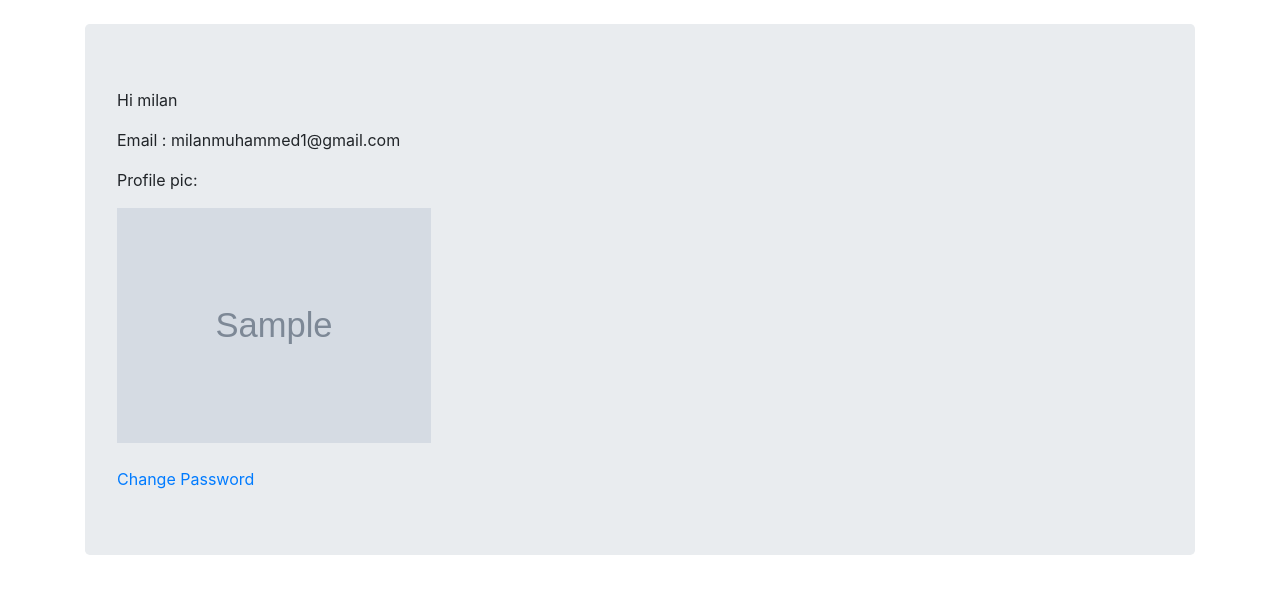
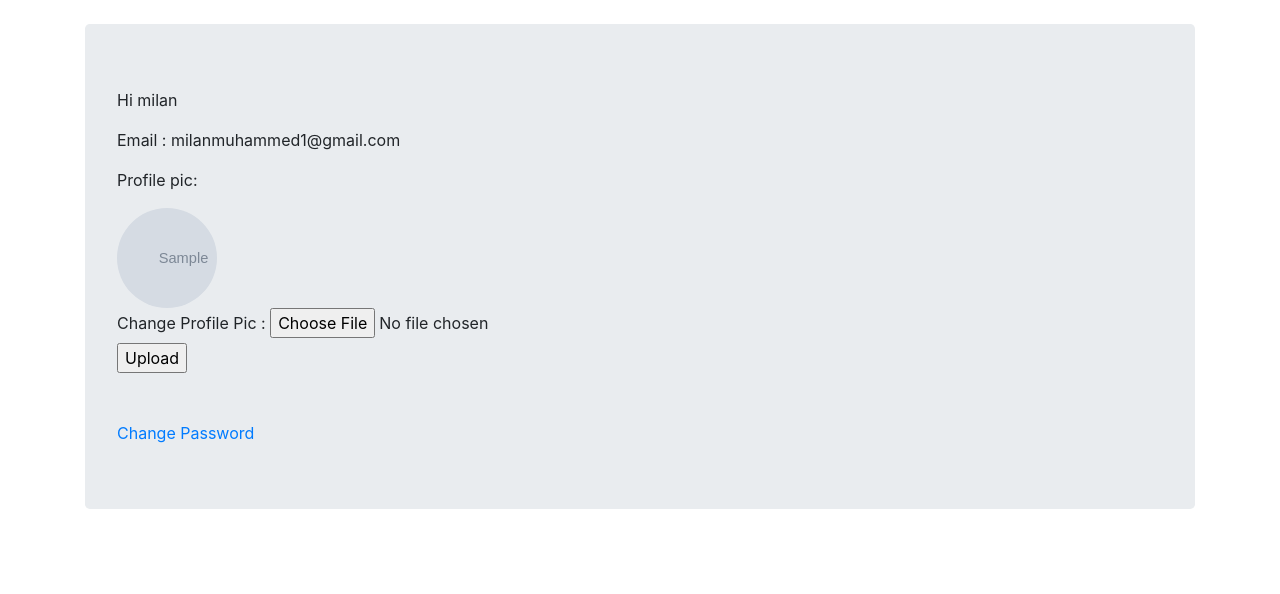
Before and after one commit to milan090/col, a Django app: page /profile in a window 1280 px wide. Shown: the part 56-650 px from the top of the page. Run offline with Django 3.2, Linux system fonts and the light colour scheme; a user stored in the database is signed in; tables that the repository leaves empty hold one stand-in row (values such as "Sample post"); grey boxes marked "Sample" are stand-in pictures; some libraries are stand-ins or nearby versions.

Commit message:
some fixed

```diff
--- a/mainApp/templates/profile.html
+++ b/mainApp/templates/profile.html
@@ -1,6 +1,24 @@
 {% extends 'base.html' %}
 {% block title %}Profile{% endblock %}
 {% block content %}
+
+<style>
+    .image-cropper {
+        width: 100px;
+        height: 100px;
+        position: relative;
+        overflow: hidden;
+        border-radius: 50%;
+    }
+
+    .img {
+        display: inline;
+        margin: 0 auto;
+        height: 100%;
+        width: auto;
+    }
+</style>
+
 
 <div class="container">
     <div class="jumbotron">
@@ -9,14 +27,18 @@
 
         {% if profile_pic %}
         <p>Profile pic:</p>
-        <img src="{{ profile_pic.url }}" alt="" style="width: 30%; height: auto;">
+        <div class="image-cropper">
+            <img src="{{ profile_pic.url }}" class="img" >
+        </div>
         {% else %}
         <p>no profile pic</p>
+        {% endif %}
         <form method="POST" enctype="multipart/form-data">
+            {% csrf_token %}
             <label for="pic">Change Profile Pic : </label>
-            <input type="file" name="profile_pic" id="pic" accept="image/*">
+            <input type="file" name="profile_pic" id="pic" accept="image/*"><br>
+            <input type="submit" name="" value="Upload">
         </form>
-        {% endif %}
         <br><br>
         <a href="{% url 'forgotpassword' %}">Change Password</a>
     </div>
--- a/mainApp/views.py
+++ b/mainApp/views.py
@@ -82,6 +82,11 @@ def user_logout(req):
 
 @login_required
 def profile(req):
+    if 'profile_pic' in req.FILES:
+        userProfile = UserProfileInfo.objects.get(user=req.user)
+        userProfile.profile_pic = req.FILES['profile_pic']
+        userProfile.save()
+
     userProfile = UserProfileInfo.objects.get(user=req.user)
     try:
         img = userProfile.profile_pic
@@ -90,11 +95,3 @@ def profile(req):
     return render(req, 'profile.html', {
         'profile_pic': img,
     })
-
-
-@login_required
-def change_profile_pic(req):
-    if 'profile_pic' in req.FILES:
-        userProfile = UserProfileInfo.objects.get(user=req.user)
-        userProfile.profile_pic = req.FILES['profile_pic']
-        userProfile.save()
```
Also changed, not shown: mainApp/migrations/0005_remove_userprofileinfo_portfolio_site.py (added), media/profile_pics/1563806555-7309.jpg (added), media/profile_pics/IMG_20191128_184827_030.jpg (added), media/profile_pics/images_11.jpeg (added), media/profile_pics/images_11_Rmtw30c.jpeg (added).
